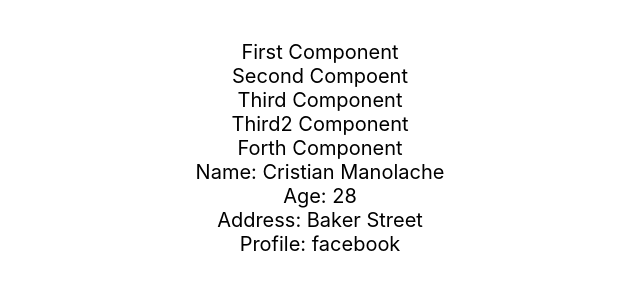
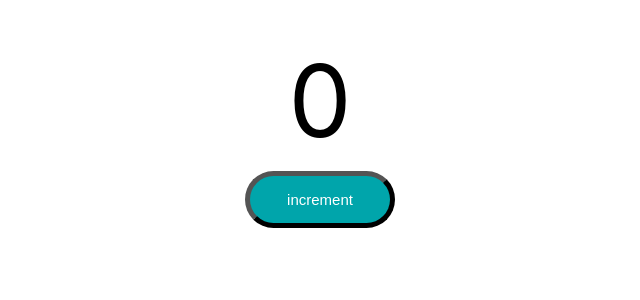
Before and after one commit to cristimanolache28/frontend-project, a React (Create React App) app: page / in a window 1280 px wide. Shown: the top 300 px of the page, without its empty margins (320-960 px from the left). Built offline with nearby package versions, Linux system fonts and the light colour scheme.

Commit message:
add css part for button

```diff
--- a/src/App.js
+++ b/src/App.js
@@ -1,13 +1,11 @@
 import { Component } from 'react';
 import './App.css';
-import LearningComponent from './components/learning-examplex/LearningComponent';
-import LearnJavaScript from './components/learning-examplex/LearnJavaScript';
+import Counter from './components/learning-examplex/counter/Counter';
 
 function App() {
   return (
     <div className="App">
-     <LearningComponent/>
-     <LearnJavaScript/>
+     <Counter></Counter>
     </div>
   );
 }
--- /dev/null
+++ b/src/components/learning-examplex/counter/Counter.css
@@ -0,0 +1,16 @@
+.counterButton {
+    font-size:15px;
+    background-color: #00a5ab;
+    width: 150px;
+    margin: 10px;
+    color: white;
+    padding: 15px;
+    border-radius: 30px;
+    border-color: black;
+    border-width: 5px;
+}
+
+.count {
+    font-size: 100px;
+    padding: 2px;
+}
--- /dev/null
+++ b/src/components/learning-examplex/counter/Counter.jsx
@@ -0,0 +1,19 @@
+import './Counter.css'
+
+
+export default function Counter() {
+    function incrementCounterFunction() {
+        console.log('increment clicked')
+    }
+
+    return (
+        <div className="Counter">
+            <span className="count">0</span>
+            <div>
+                <button className="counterButton"
+                    onClick={incrementCounterFunction}
+                >increment</button>
+            </div>
+        </div>
+    )
+}
```
